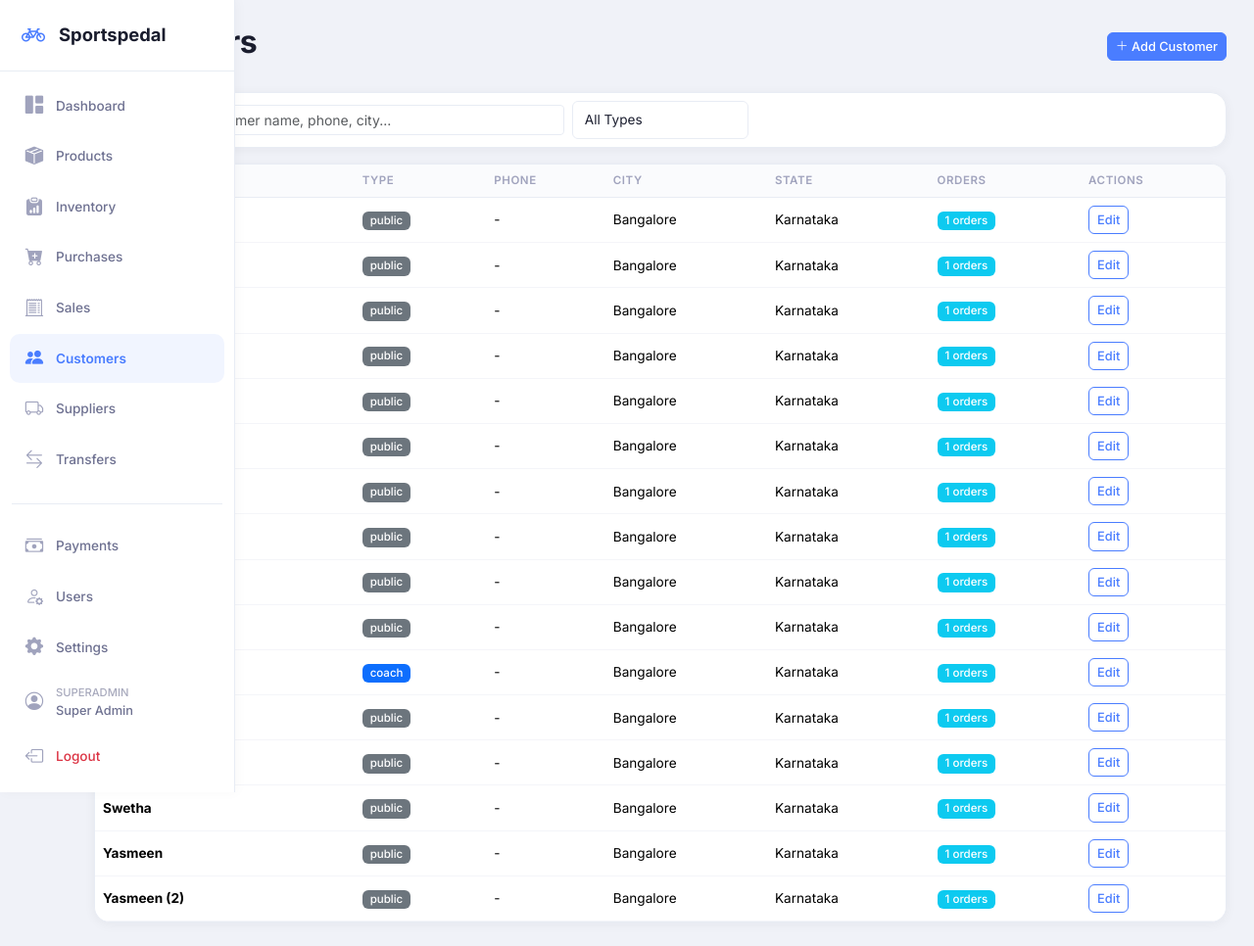
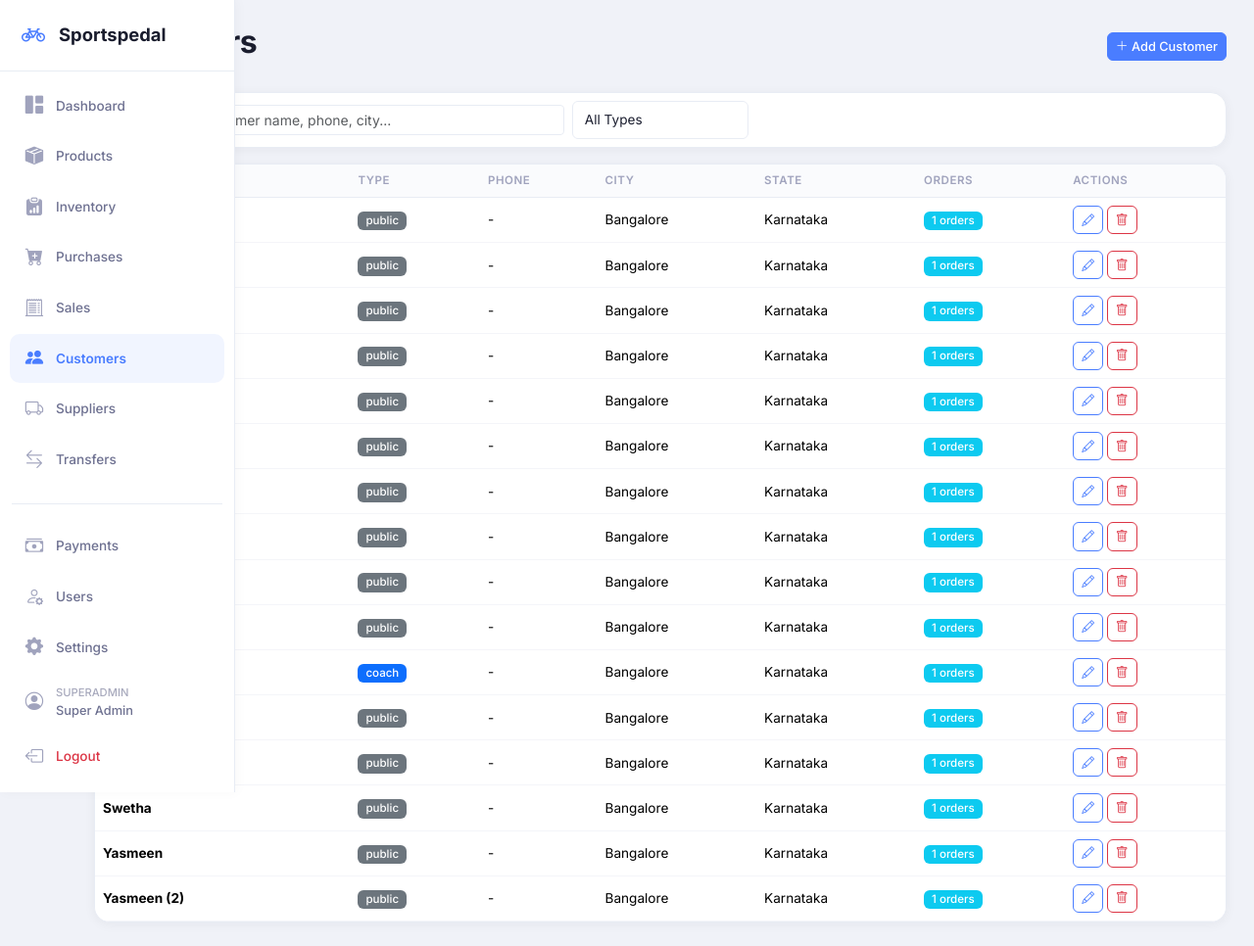
Before and after one commit to Laaxxmm/sportspedal, a Flask app: page /customers/ in a window 1280 px wide. Shown: the whole page at 98% size. Run offline with Flask 3, Linux system fonts and the light colour scheme; a user stored in the database is signed in; some libraries are stand-ins or nearby versions.

Commit message:
Add delete customer with order protection
- Delete button (trash icon) on customer list
- Prevents deletion if customer has orders (shows warning)
- Customers with 0 orders can be deleted with confirmation

Co-Authored-By: Claude Opus 4.6 (1M context) <noreply@anthropic.com>

```diff
--- a/app/routes/customers.py
+++ b/app/routes/customers.py
@@ -87,3 +87,18 @@ def edit_customer(id):
         return redirect(url_for('customers.list_customers'))
 
     return render_template('customers/form.html', customer=customer)
+
+
+@bp.route('/<int:id>/delete', methods=['POST'])
+@login_required
+def delete_customer(id):
+    customer = Customer.query.get_or_404(id)
+    # Check if customer has orders
+    if customer.sale_orders.count() > 0:
+        flash(f'Cannot delete "{customer.name}" - they have {customer.sale_orders.count()} order(s). Delete orders first.', 'danger')
+        return redirect(url_for('customers.list_customers'))
+    name = customer.name
+    db.session.delete(customer)
+    db.session.commit()
+    flash(f'Customer "{name}" deleted.', 'info')
+    return redirect(url_for('customers.list_customers'))
--- a/app/templates/customers/list.html
+++ b/app/templates/customers/list.html
@@ -50,7 +50,11 @@
                     {% endif %}
                 </td>
                 <td>
-                    <a href="{{ url_for('customers.edit_customer', id=c.id) }}" class="btn btn-sm btn-outline-primary">Edit</a>
+                    <a href="{{ url_for('customers.edit_customer', id=c.id) }}" class="btn btn-sm btn-outline-primary" title="Edit"><i class="bi bi-pencil"></i></a>
+                    <form method="POST" action="{{ url_for('customers.delete_customer', id=c.id) }}" class="d-inline" onsubmit="return confirm('Delete customer {{ c.name }}?')">
+                        <input type="hidden" name="csrf_token" value="{{ csrf_token() }}">
+                        <button class="btn btn-sm btn-outline-danger" title="Delete"><i class="bi bi-trash"></i></button>
+                    </form>
                 </td>
             </tr>
             {% else %}
```
